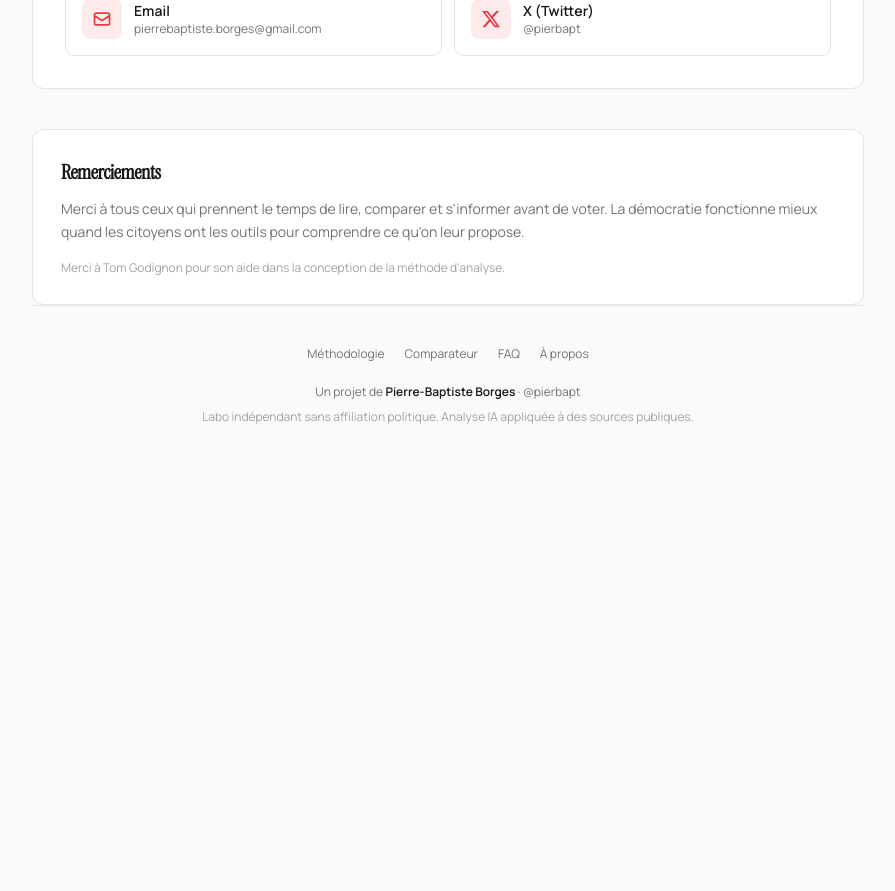
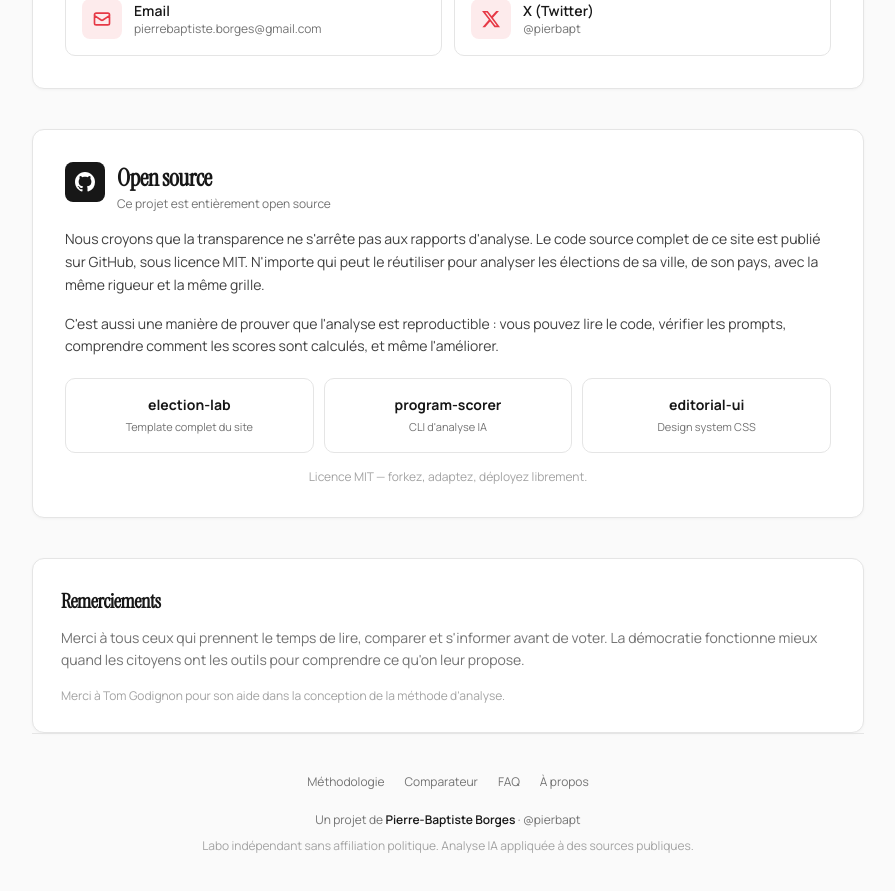
Before and after one commit to Liftof/paris-2026-ia, a Next.js app: page /a-propos in a window 1280 px wide. Shown: the part 2340-3231 px from the top of the page, without its empty margins (192-1087 px from the left). Before the commit the page ends 2845 px from the top, so only its background shows below. Built offline with nearby package versions, Linux system fonts and the light colour scheme.

Commit message:
Add open source section to methodology and about pages
Links to election-lab, political-program-scorer, and editorial-ui repos.
Explains the open-source approach and MIT licensing.

Co-Authored-By: Claude Opus 4.6 <noreply@anthropic.com>

```diff
--- a/app/a-propos/page.tsx
+++ b/app/a-propos/page.tsx
@@ -173,6 +173,61 @@ export default function AProposPage() {
           </div>
         </section>
 
+        <section className="panel-card p-6 sm:p-8 mb-8 sm:mb-10">
+          <div className="flex items-start gap-3 mb-4">
+            <div className="w-10 h-10 rounded-lg bg-ink flex items-center justify-center shrink-0">
+              <svg className="w-5 h-5 text-white" viewBox="0 0 24 24" fill="currentColor">
+                <path d="M12 0C5.37 0 0 5.37 0 12c0 5.31 3.435 9.795 8.205 11.385.6.105.825-.255.825-.57 0-.285-.015-1.23-.015-2.235-3.015.555-3.795-.735-4.035-1.41-.135-.345-.72-1.41-1.23-1.695-.42-.225-1.02-.78-.015-.795.945-.015 1.62.87 1.845 1.23 1.08 1.815 2.805 1.305 3.495.99.105-.78.42-1.305.765-1.605-2.67-.3-5.46-1.335-5.46-5.925 0-1.305.465-2.385 1.23-3.225-.12-.3-.54-1.53.12-3.18 0 0 1.005-.315 3.3 1.23.96-.27 1.98-.405 3-.405s2.04.135 3 .405c2.295-1.56 3.3-1.23 3.3-1.23.66 1.65.24 2.88.12 3.18.765.84 1.23 1.905 1.23 3.225 0 4.605-2.805 5.625-5.475 5.925.435.375.81 1.095.81 2.22 0 1.605-.015 2.895-.015 3.3 0 .315.225.69.825.57A12.02 12.02 0 0024 12c0-6.63-5.37-12-12-12z" />
+              </svg>
+            </div>
+            <div>
+              <h2 className="text-xl sm:text-2xl font-bold text-ink">Open source</h2>
+              <p className="text-xs text-ink-3 mt-0.5">Ce projet est enti&egrave;rement open source</p>
+            </div>
+          </div>
+          <p className="text-sm text-ink-2 leading-relaxed mb-4">
+            Nous croyons que la transparence ne s&apos;arr&ecirc;te pas aux rapports d&apos;analyse. Le code source complet
+            de ce site est publi&eacute; sur GitHub, sous licence MIT. N&apos;importe qui peut le r&eacute;utiliser pour
+            analyser les &eacute;lections de sa ville, de son pays, avec la m&ecirc;me rigueur et la m&ecirc;me grille.
+          </p>
+          <p className="text-sm text-ink-2 leading-relaxed mb-5">
+            C&apos;est aussi une mani&egrave;re de prouver que l&apos;analyse est reproductible : vous pouvez lire le code,
+            v&eacute;rifier les prompts, comprendre comment les scores sont calcul&eacute;s, et m&ecirc;me l&apos;am&eacute;liorer.
+          </p>
+          <div className="grid sm:grid-cols-3 gap-2.5">
+            <a
+              href="https://github.com/Liftof/election-lab"
+              target="_blank"
+              rel="noopener noreferrer"
+              className="group playful-dash bg-white p-4 text-center hover:shadow-sm transition-shadow block"
+            >
+              <div className="text-sm font-bold text-ink group-hover:text-accent transition-colors">election-lab</div>
+              <div className="text-[11px] text-ink-3 mt-1">Template complet du site</div>
+            </a>
+            <a
+              href="https://github.com/Liftof/political-program-scorer"
+              target="_blank"
+              rel="noopener noreferrer"
+              className="group playful-dash bg-white p-4 text-center hover:shadow-sm transition-shadow block"
+            >
+              <div className="text-sm font-bold text-ink group-hover:text-accent transition-colors">program-scorer</div>
+              <div className="text-[11px] text-ink-3 mt-1">CLI d&apos;analyse IA</div>
+            </a>
+            <a
+              href="https://github.com/Liftof/editorial-ui"
+              target="_blank"
+              rel="noopener noreferrer"
+              className="group playful-dash bg-white p-4 text-center hover:shadow-sm transition-shadow block"
+            >
+              <div className="text-sm font-bold text-ink group-hover:text-accent transition-colors">editorial-ui</div>
+              <div className="text-[11px] text-ink-3 mt-1">Design system CSS</div>
+            </a>
+          </div>
+          <p className="text-xs text-ink-4 mt-4 text-center">
+            Licence MIT &mdash; forkez, adaptez, d&eacute;ployez librement.
+          </p>
+        </section>
+
         <section className="panel-card p-5 sm:p-7">
           <h2 className="text-lg sm:text-xl font-bold text-ink mb-3">Remerciements</h2>
           <p className="text-sm text-ink-3 leading-relaxed">
--- a/app/methodologie/page.tsx
+++ b/app/methodologie/page.tsx
@@ -398,7 +398,7 @@ export default function MethodologiePage() {
         </section>
 
         {/* Transparence */}
-        <section className="panel-card p-5 sm:p-7">
+        <section className="panel-card p-5 sm:p-7 mb-8 sm:mb-10">
           <h2 className="text-lg sm:text-xl font-bold text-ink mb-3">Transparence</h2>
           <p className="text-sm text-ink-2 leading-relaxed">
             Les scores ne remplacent pas le d&eacute;bat d&eacute;mocratique. Ils structurent la lecture et rendent explicites les zones
@@ -407,6 +407,67 @@ export default function MethodologiePage() {
           </p>
         </section>
 
+        {/* Open Source */}
+        <section className="panel-card p-5 sm:p-7">
+          <div className="flex items-start gap-3 mb-4">
+            <div className="w-10 h-10 rounded-lg bg-ink flex items-center justify-center shrink-0">
+              <svg className="w-5 h-5 text-white" viewBox="0 0 24 24" fill="currentColor">
+                <path d="M12 0C5.37 0 0 5.37 0 12c0 5.31 3.435 9.795 8.205 11.385.6.105.825-.255.825-.57 0-.285-.015-1.23-.015-2.235-3.015.555-3.795-.735-4.035-1.41-.135-.345-.72-1.41-1.23-1.695-.42-.225-1.02-.78-.015-.795.945-.015 1.62.87 1.845 1.23 1.08 1.815 2.805 1.305 3.495.99.105-.78.42-1.305.765-1.605-2.67-.3-5.46-1.335-5.46-5.925 0-1.305.465-2.385 1.23-3.225-.12-.3-.54-1.53.12-3.18 0 0 1.005-.315 3.3 1.23.96-.27 1.98-.405 3-.405s2.04.135 3 .405c2.295-1.56 3.3-1.23 3.3-1.23.66 1.65.24 2.88.12 3.18.765.84 1.23 1.905 1.23 3.225 0 4.605-2.805 5.625-5.475 5.925.435.375.81 1.095.81 2.22 0 1.605-.015 2.895-.015 3.3 0 .315.225.69.825.57A12.02 12.02 0 0024 12c0-6.63-5.37-12-12-12z" />
+              </svg>
+            </div>
+            <div>
+              <h2 className="text-lg sm:text-xl font-bold text-ink">Open source</h2>
+              <p className="text-xs text-ink-3 mt-0.5">R&eacute;utilisez ce projet pour n&apos;importe quelle &eacute;lection</p>
+            </div>
+          </div>
+          <p className="text-sm text-ink-2 leading-relaxed mb-4">
+            L&apos;int&eacute;gralit&eacute; du code source de ce site est publi&eacute;e en open source. L&apos;objectif : permettre &agrave; quiconque
+            de reproduire cette d&eacute;marche d&apos;analyse pour d&apos;autres &eacute;lections, dans d&apos;autres villes, dans d&apos;autres pays.
+            M&ecirc;me grille, m&ecirc;me rigueur, m&ecirc;me transparence.
+          </p>
+          <div className="space-y-2.5">
+            <a
+              href="https://github.com/Liftof/election-lab"
+              target="_blank"
+              rel="noopener noreferrer"
+              className="group playful-dash bg-white p-3.5 flex items-start gap-3 hover:shadow-sm transition-shadow block"
+            >
+              <span className="w-2 h-2 rounded-sm bg-score-solid mt-1.5 shrink-0" />
+              <div>
+                <div className="text-sm font-semibold text-ink group-hover:text-accent transition-colors">election-lab</div>
+                <div className="text-xs text-ink-3 mt-0.5">Template complet du site, pr&ecirc;t &agrave; d&eacute;ployer. Next.js, Tailwind, donn&eacute;es d&apos;exemple incluses.</div>
+              </div>
+            </a>
+            <a
+              href="https://github.com/Liftof/political-program-scorer"
+              target="_blank"
+              rel="noopener noreferrer"
+              className="group playful-dash bg-white p-3.5 flex items-start gap-3 hover:shadow-sm transition-shadow block"
+            >
+              <span className="w-2 h-2 rounded-sm bg-score-mixed mt-1.5 shrink-0" />
+              <div>
+                <div className="text-sm font-semibold text-ink group-hover:text-accent transition-colors">political-program-scorer</div>
+                <div className="text-xs text-ink-3 mt-0.5">Outil CLI pour analyser un programme politique via l&apos;API Claude. Sortie JSON structur&eacute;e et valid&eacute;e.</div>
+              </div>
+            </a>
+            <a
+              href="https://github.com/Liftof/editorial-ui"
+              target="_blank"
+              rel="noopener noreferrer"
+              className="group playful-dash bg-white p-3.5 flex items-start gap-3 hover:shadow-sm transition-shadow block"
+            >
+              <span className="w-2 h-2 rounded-sm bg-accent mt-1.5 shrink-0" />
+              <div>
+                <div className="text-sm font-semibold text-ink group-hover:text-accent transition-colors">editorial-ui</div>
+                <div className="text-xs text-ink-3 mt-0.5">Design system CSS/Tailwind style presse, avec d&eacute;mos standalone.</div>
+              </div>
+            </a>
+          </div>
+          <p className="text-xs text-ink-4 mt-4">
+            Tous les repos sont sous licence MIT. Forkez, adaptez, d&eacute;ployez librement.
+          </p>
+        </section>
+
         <SiteFooter />
       </main>
     </div>
```
